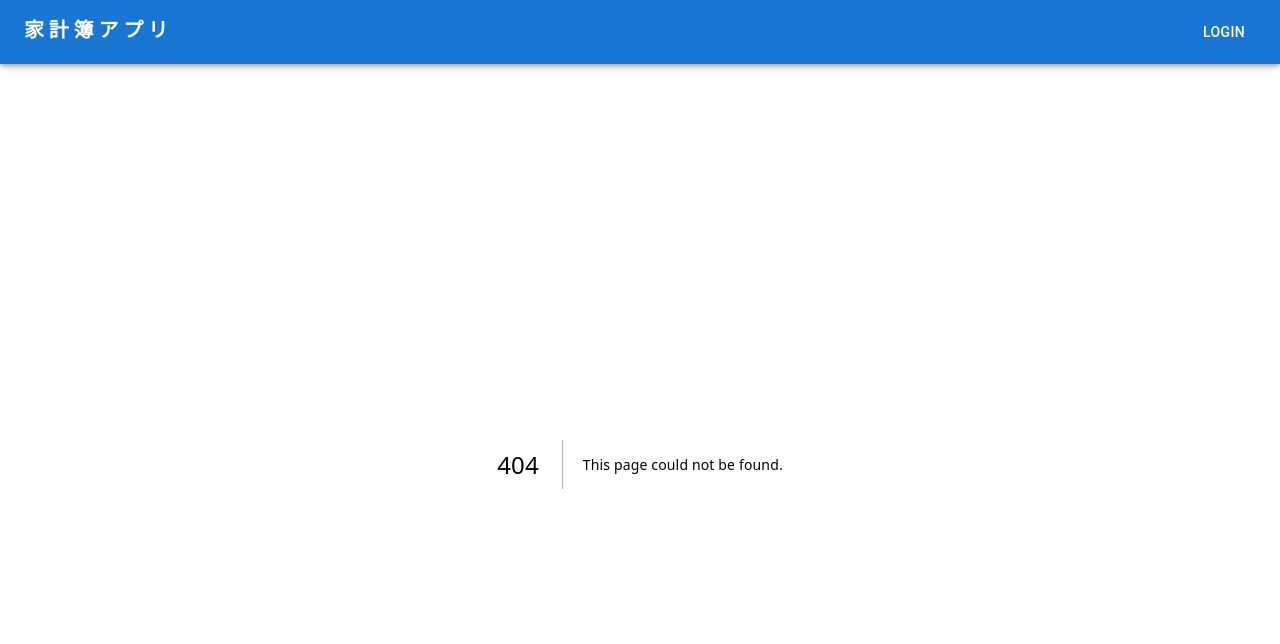
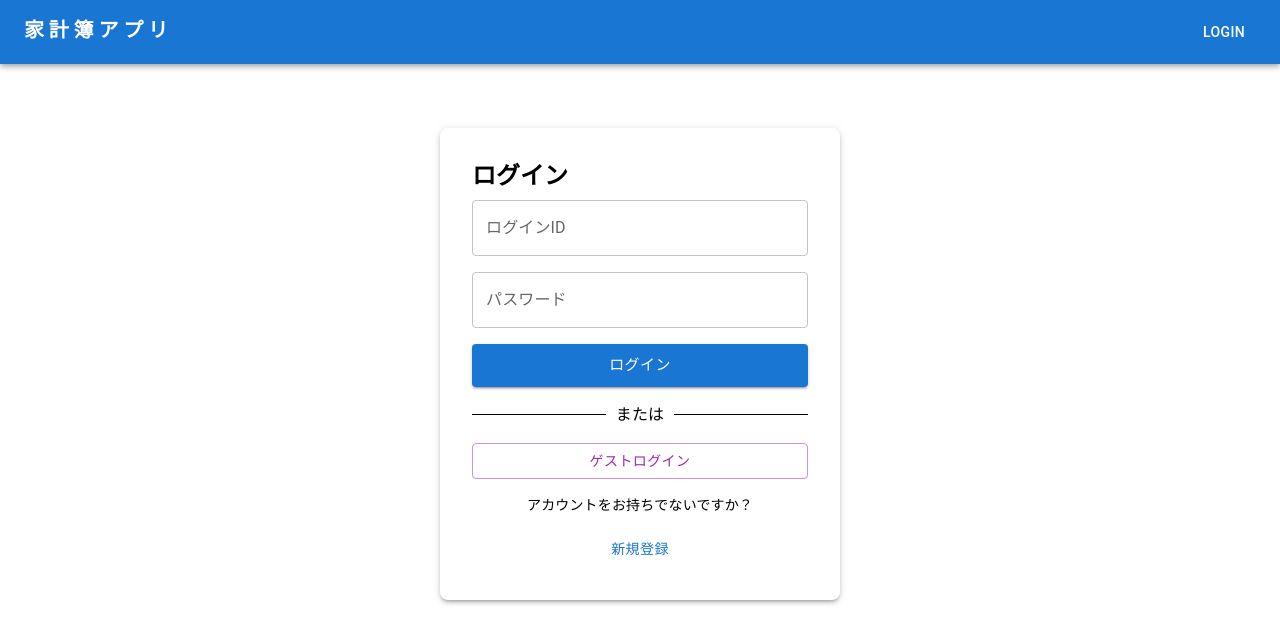
Before and after one commit to tana2002/money-management, a Next.js app in the folder frontend/: page /login in a window 1280 px wide. Before the commit this address had no page. Shown: the top 644 px of the page. Built offline with nearby package versions, Linux system fonts and the light colour scheme.

Commit message:
feat: ログイン・ゲストログインの機能を追加

```diff
--- /dev/null
+++ b/frontend/app/login/page.tsx
@@ -0,0 +1,5 @@
+import LoginForm from "@/components/auth/LoginForm";
+
+export default function LoginPage() {
+  return <LoginForm />;
+}
--- /dev/null
+++ b/frontend/components/auth/LoginForm.tsx
@@ -0,0 +1,135 @@
+"use client";
+
+/* ログイン画面コンポーネント */
+
+import { Box, Button, TextField, Typography, Stack, Divider } from "@mui/material";
+import { useState } from "react";
+import { login, guestLogin, } from "@/lib/api/auth";
+import { useRouter } from "next/navigation";
+
+export default function LoginForm() {
+  const router = useRouter();
+
+  const [login_id, setLogin_id] = useState("");
+  const [password, setPassword] = useState("");
+  const [loading, setLoading] = useState(false);
+  const [error, setError] = useState<string | null>(null);
+
+  /* ログイン処理 */
+  const handleLogin = async () => {
+    setLoading(true);
+    setError(null);
+    try {
+      const data = await login(login_id, password);
+      localStorage.setItem("token", data.token);
+      router.push("/dashboard");
+    } catch (e: any) {
+      setError(e.message);
+    } finally {
+      setLoading(false);
+    }
+  };
+
+  /**
+ * ゲストログイン処理
+ * - バックエンド側でゲストユーザーを特定しトークンを発行
+ */
+  const handleGuestLogin = async () => {
+    setLoading(true);
+    setError(null);
+    try {
+      const data = await guestLogin();
+      localStorage.setItem("token", data.token);
+      router.push("/dashboard");
+    } catch (e: any) {
+      setError(e.message);
+    } finally {
+      setLoading(false);
+    }
+  };
+
+  return (
+    <Box
+      sx={{
+        width: "100%",
+        maxWidth: 400,
+        mx: "auto",
+        mt: 8,
+        p: 4,
+        boxShadow: 3,
+        borderRadius: 2,
+        bgcolor: "background.paper",
+      }}
+    >
+      <Typography
+        variant="h5"
+        fontWeight="bold"
+        gutterBottom color="black"
+      >
+        ログイン
+      </Typography>
+      <Stack spacing={2}>
+        <TextField
+          label="ログインID"
+          value={login_id}
+          onChange={(e) => setLogin_id(e.target.value)}
+          fullWidth
+        />
+        <TextField
+          label="パスワード"
+          type="password"
+          value={password}
+          onChange={(e) => setPassword(e.target.value)}
+          fullWidth
+        />
+        {error && (
+          <Typography
+            color="error"
+            variant="body2"
+          >
+            {error}
+          </Typography>
+        )}
+        <Button
+          variant="contained"
+          size="large"
+          onClick={handleLogin}
+          disabled={loading}
+        >
+          ログイン
+        </Button>
+        <Divider
+          sx={{
+            color: "black",
+            "&::before, &::after": {
+              borderColor: "black",
+            },
+          }}
+        >
+          または
+        </Divider>
+        <Button
+          variant="outlined"
+          color="secondary"
+          onClick={handleGuestLogin}
+          disabled={loading}
+        >
+          ゲストログイン
+        </Button>
+        <Typography
+          variant="body2"
+          align="center"
+          color="black"
+        >
+          アカウントをお持ちでないですか？
+        </Typography>
+        <Button
+          variant="text"
+          onClick={() => router.push("/register")}
+        >
+          新規登録
+        </Button>
+      </Stack>
+    </Box>
+  );
+}
--- /dev/null
+++ b/frontend/lib/api/auth.ts
@@ -0,0 +1,32 @@
+'use client';
+
+/* 認証系API通信をまとめたモジュール */
+
+/* 通常ログイン */
+export async function login(login_id: string, password: string) {
+  const res = await fetch(
+    `${process.env.NEXT_PUBLIC_API_URL}/auth/login`,
+    {
+      method: 'POST',
+      headers: { 'Content-Type': 'application/json' },
+      body: JSON.stringify({ login_id, password }),
+    }
+  );
+
+  if (!res.ok) throw new Error('ログインIDかパスワードが間違っています');
+
+  return res.json();
+}
+
+/* ゲストログイン
+  * - 認証情報は送らず、バックエンドでゲストユーザーを特定しトークンを発行
+*/
+export async function guestLogin() {
+  const res = await fetch(
+    `${process.env.NEXT_PUBLIC_API_URL}/auth/guest-login`,
+    { method: 'POST' }
+  );
+
+  if (!res.ok) throw new Error('ゲストログインに失敗しました');
+  return res.json();
+}
```
Also changed, not shown: 1 other file (tests, documents, lock files or other folders).
